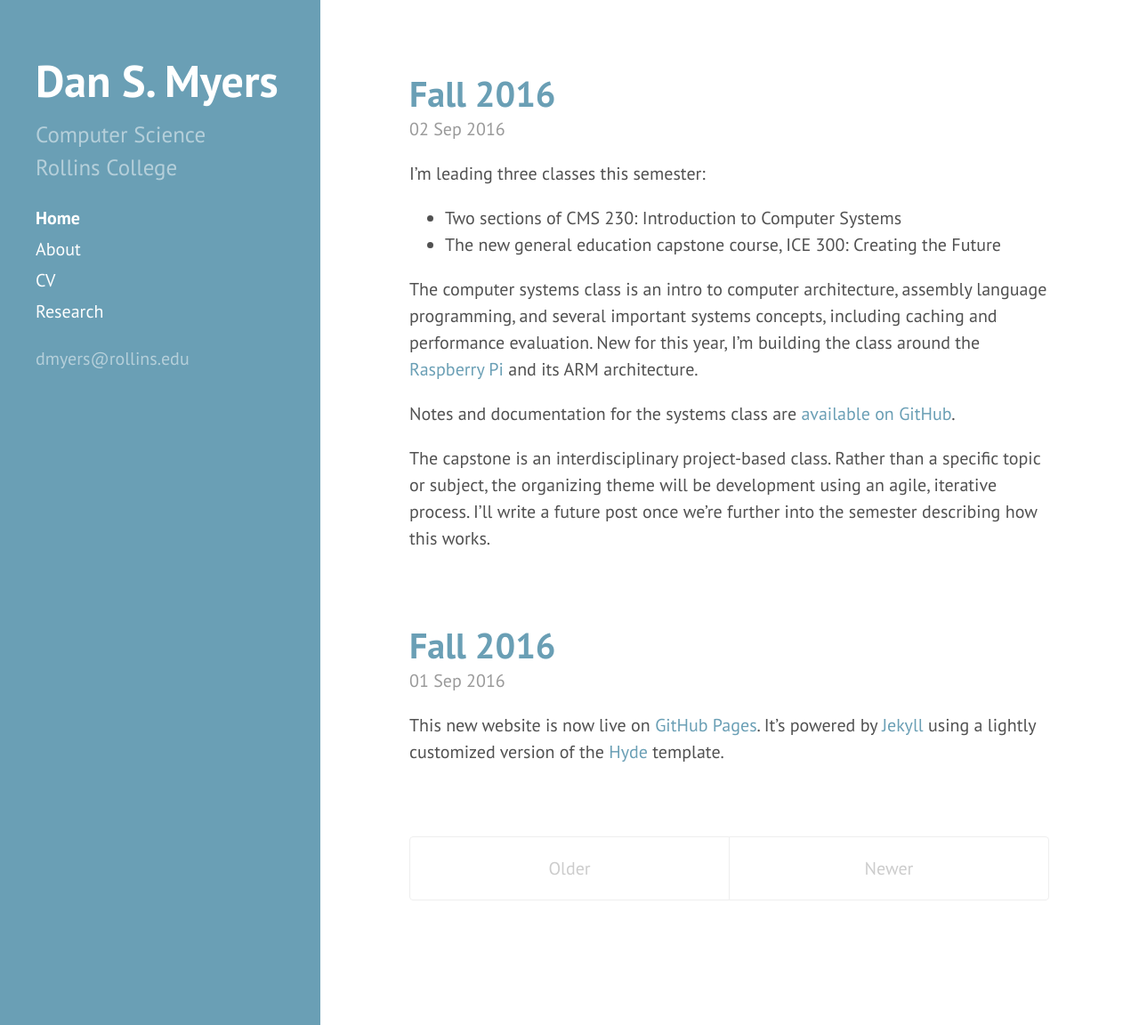
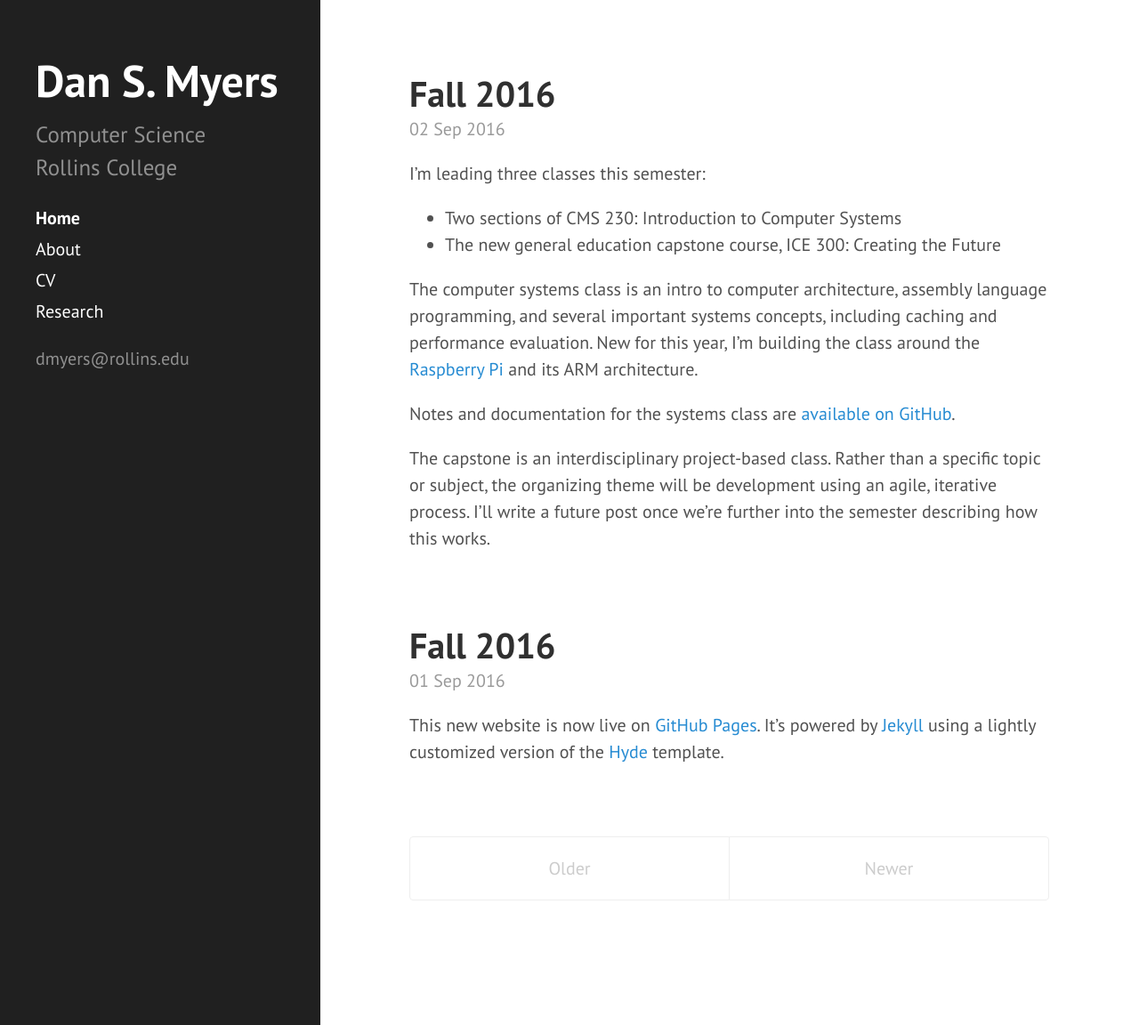
Before and after one commit to dansmyers/dansmyers.github.io-archived, a Jekyll site: the page built from index.html, in a window 1280 px wide and 1152 px high. Shown: the whole window at 89% size. Built offline with Jekyll 4.4.1, drawn with Linux system fonts in a browser that asks for light colours; the list of posts is cut into pages by our own code.

Commit message:
Update default.html

```diff
--- a/_layouts/default.html
+++ b/_layouts/default.html
@@ -3,7 +3,7 @@
 
   {% include head.html %}
 
-  <body class="theme-base-0d">
+  <body class=".theme-base-0d">
 
     {% include sidebar.html %}
 
```
